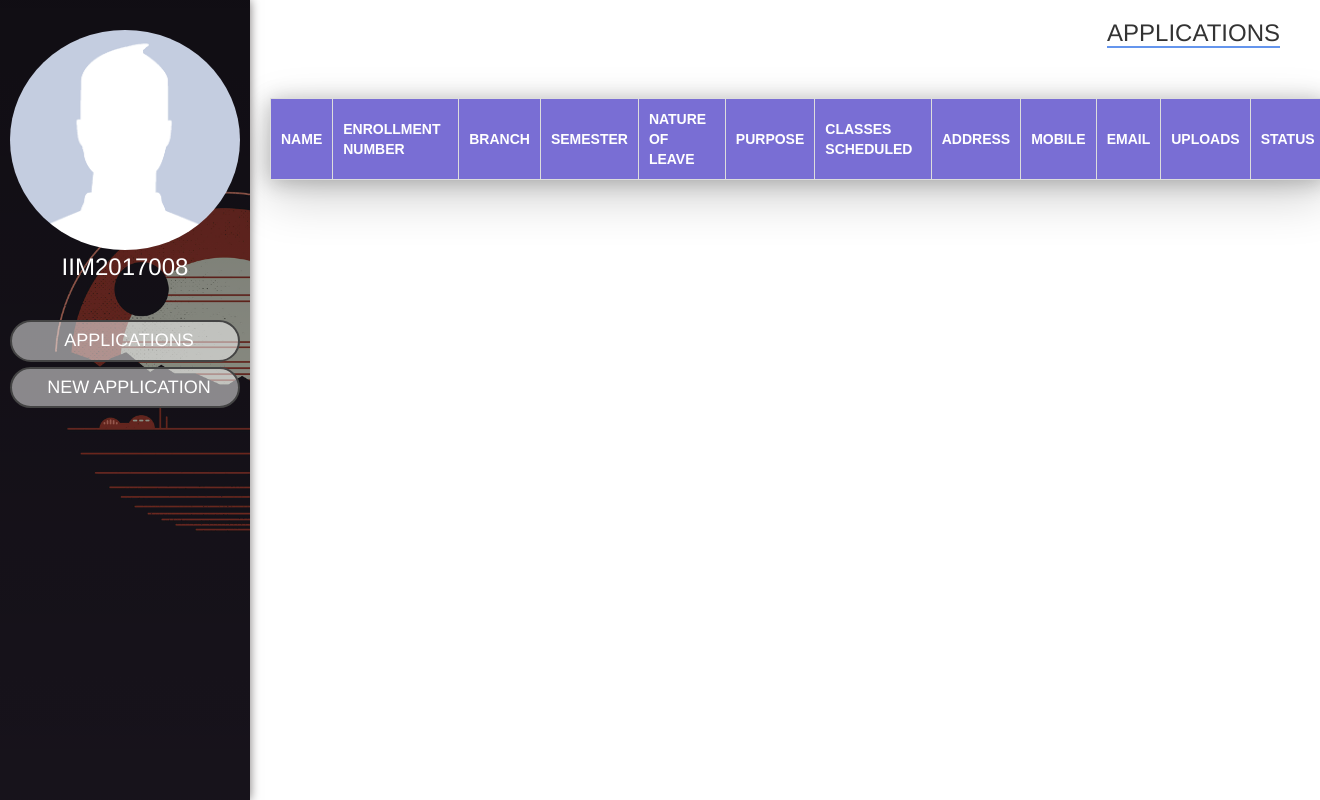
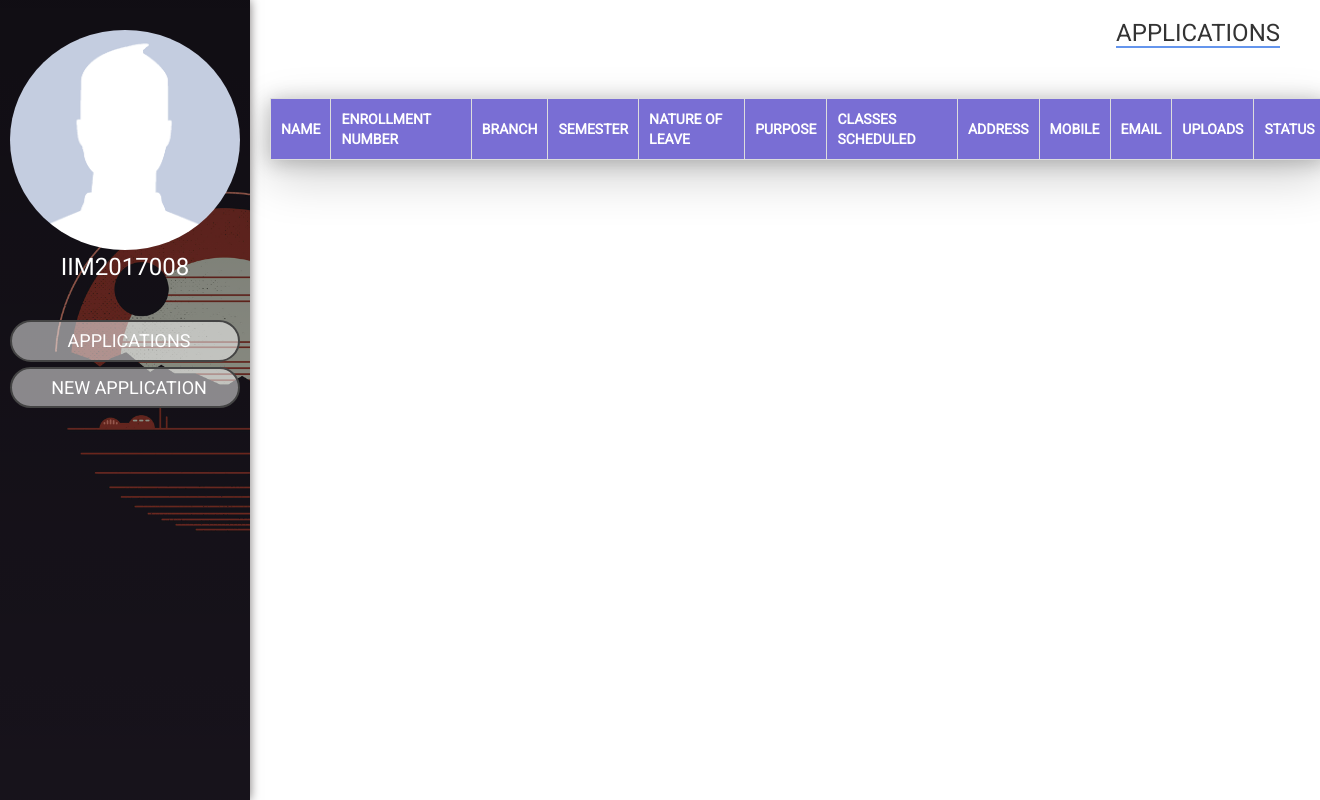
Before and after one commit to GeekHaven/Leave-Application-Portal, a PHP site: page /student_dashboard.php in a window 1320 px wide. Run offline with PHP 8.4, Linux system fonts and the light colour scheme; a user stored in the database is signed in; data comes from the database, SQL or seed files in the repository; lists and menus that the app fills with data are empty.

Commit message:
Fix for issue #19, added Roboto font in all pages
Added Roboto font in admin dashboard

```diff
--- a/admin_dashboard.php
+++ b/admin_dashboard.php
@@ -11,6 +11,10 @@
 	<!-- Latest compiled JavaScript -->
 	<script src="https://maxcdn.bootstrapcdn.com/bootstrap/3.3.7/js/bootstrap.min.js"></script>
 	<style>
+
+		@import url('https://fonts.googleapis.com/css?family=Roboto');
+
+		body {font-family: 'Roboto', sans-serif;}
 
 		.sidenav {
 			height: 100%;
--- a/static/css/form.css
+++ b/static/css/form.css
@@ -1,3 +1,9 @@
+@import url('https://fonts.googleapis.com/css?family=Roboto');
+
+form {
+  font-family: 'Roboto', sans-serif;
+}
+
 textarea:not(textarea),
 textarea.form-control:not(textarea),
 input.form-control:not(textarea),
--- a/static/css/login.css
+++ b/static/css/login.css
@@ -1,4 +1,6 @@
-body {font-family: Arial, Helvetica, sans-serif;}
+@import url('https://fonts.googleapis.com/css?family=Roboto');
+
+body {font-family: 'Roboto', sans-serif;}
 form {border: 3px solid #f1f1f1;}
 
 input[type=email], input[type=password], input[type=text] {
--- a/static/css/signup.css
+++ b/static/css/signup.css
@@ -1,4 +1,6 @@
-body {font-family: Arial, Helvetica, sans-serif;}
+@import url('https://fonts.googleapis.com/css?family=Roboto');
+
+body {font-family: 'Roboto', sans-serif;}
 * {box-sizing: border-box}
 
 /* Full-width input fields */
--- a/student_dashboard.php
+++ b/student_dashboard.php
@@ -21,6 +21,10 @@
 	<!-- Latest compiled JavaScript -->
 	<script src="https://maxcdn.bootstrapcdn.com/bootstrap/3.3.7/js/bootstrap.min.js"></script>
 	<style>
+
+		@import url('https://fonts.googleapis.com/css?family=Roboto');
+
+		body {font-family: 'Roboto', sans-serif;}
 
 		.sidenav {
 			height: 100%;
@@ -75,7 +79,7 @@
 		}
 
 		table {
-			font-family: arial, sans-serif;
+			font-family: 'Roboto', sans-serif;
 			border-collapse: collapse;
 			width: 100%;
 		}
```
